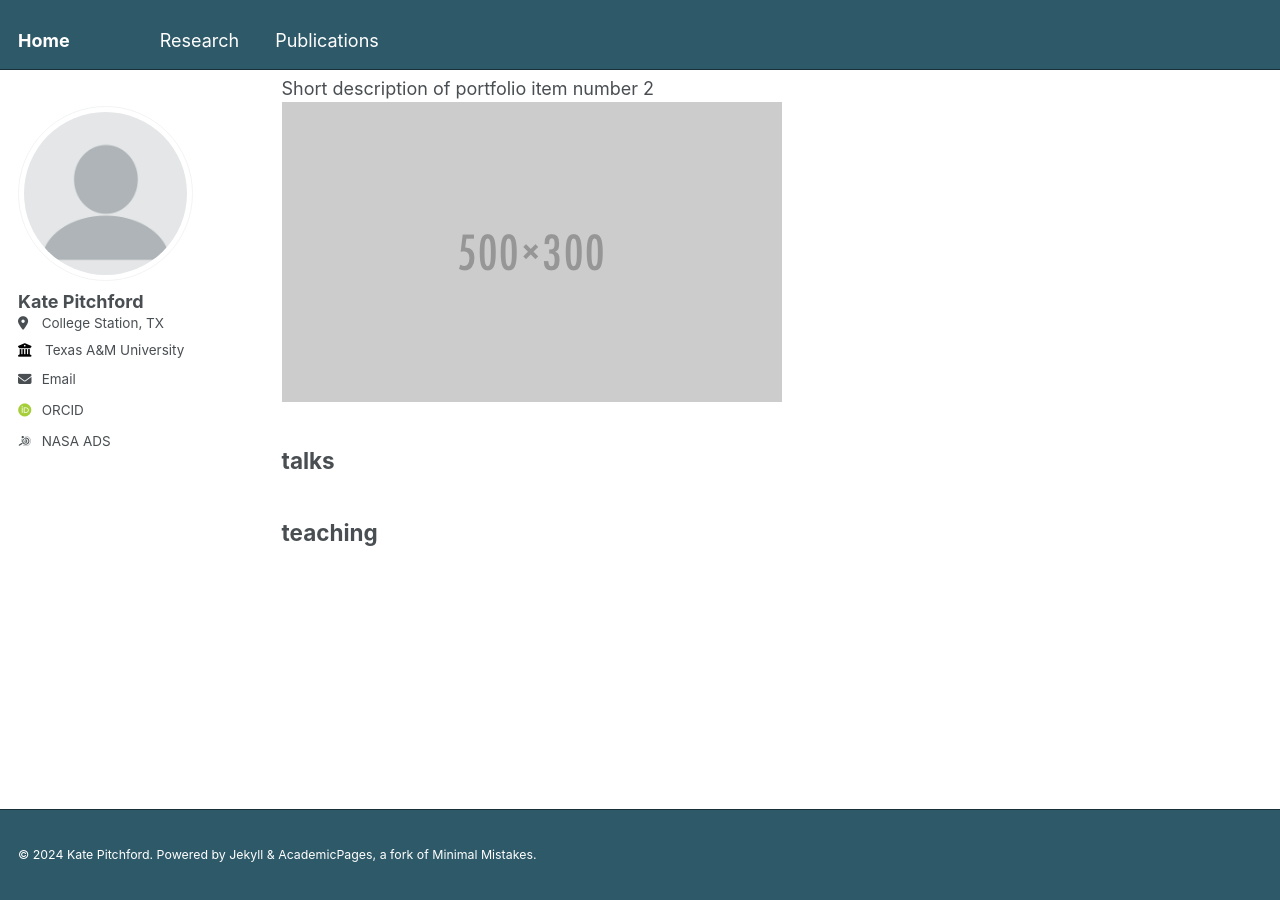
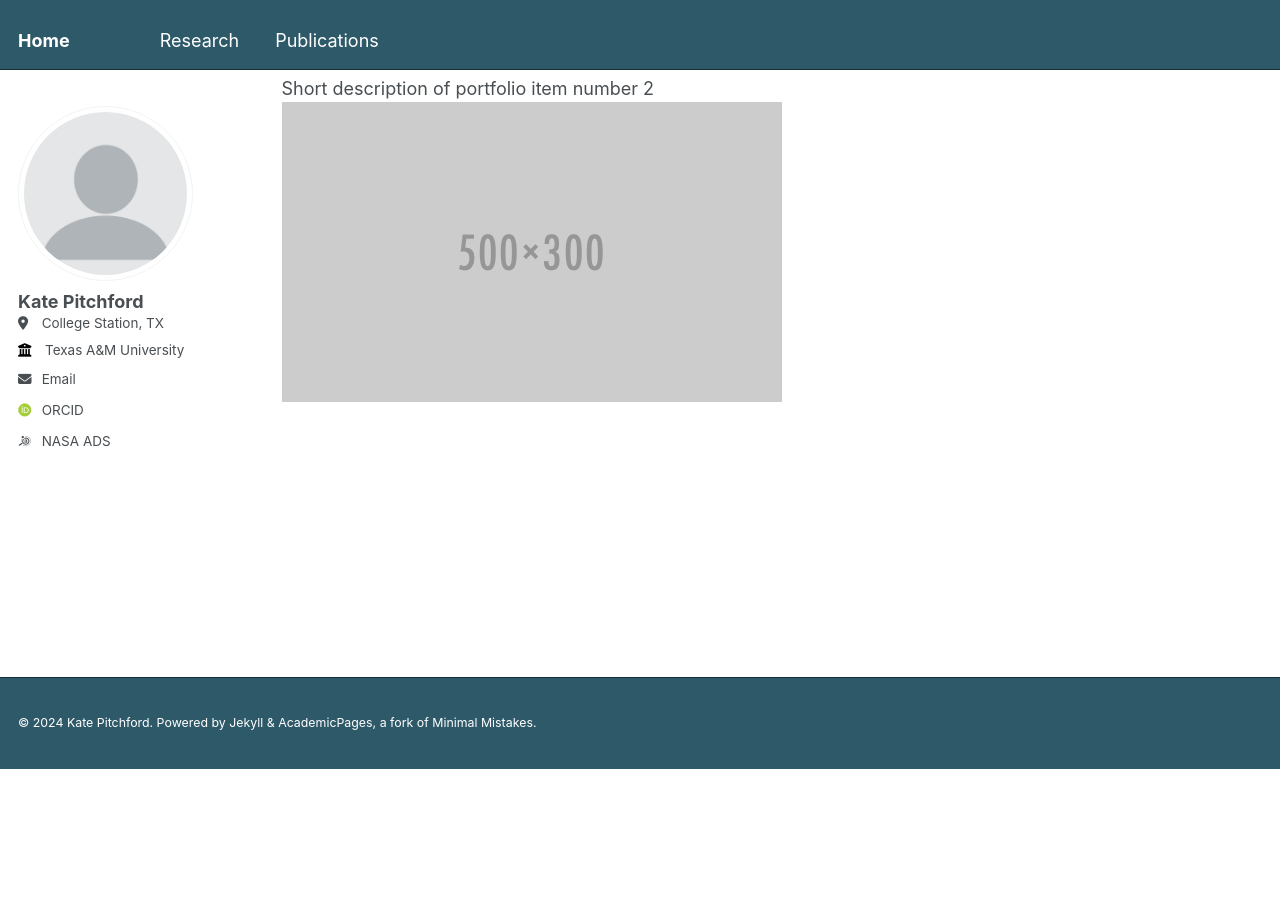
Before and after one commit to lkpitchford/test-website, a Jekyll site: the page built from _pages/sitemap.md, in a window 1280 px wide and 900 px high, scrolled down 3317 px. Built offline with Jekyll 4.4.1, drawn with Linux system fonts in a browser that asks for light colours; some web fonts are replaced; after the commit the page ends 4086 px from its top, so only the background shows below that.

Commit message:
Update _config.yml

```diff
--- a/_config.yml
+++ b/_config.yml
@@ -210,7 +210,7 @@ kramdown:
 # These settings control the types of collections used by the template
 collections:
   teaching:
-    output: true
+    output: false
     permalink: /:collection/:path/
   publications:
     output: true
@@ -219,7 +219,7 @@ collections:
     output: true
     permalink: /:collection/:path/
   talks:
-    output: true
+    output: false
     permalink: /:collection/:path/
 
 
@@ -232,15 +232,6 @@ defaults:
     values:
       layout: single
       author_profile: true
-  # _teaching
-  - scope:
-      path: ""
-      type: teaching
-    values:
-      layout: single
-      author_profile: true
-      share: true
-      comments: true
   # _publications
   - scope:
       path: ""
@@ -259,14 +250,6 @@ defaults:
       author_profile: true
       share: true
       comment: true
-  # _talks
-  - scope:
-      path: ""
-      type: talks
-    values:
-      layout: talk
-      author_profile: true
-      share: true
 
 
 # Sass/SCSS
```
